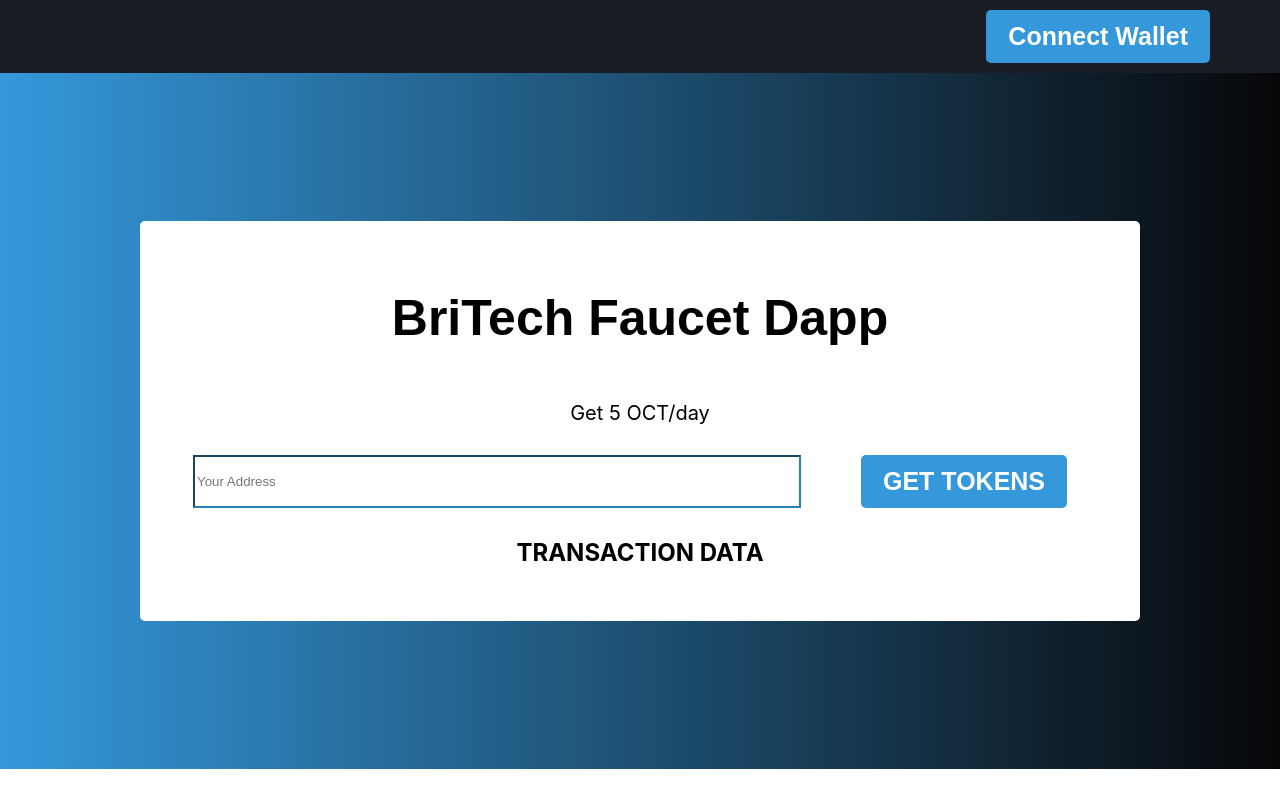
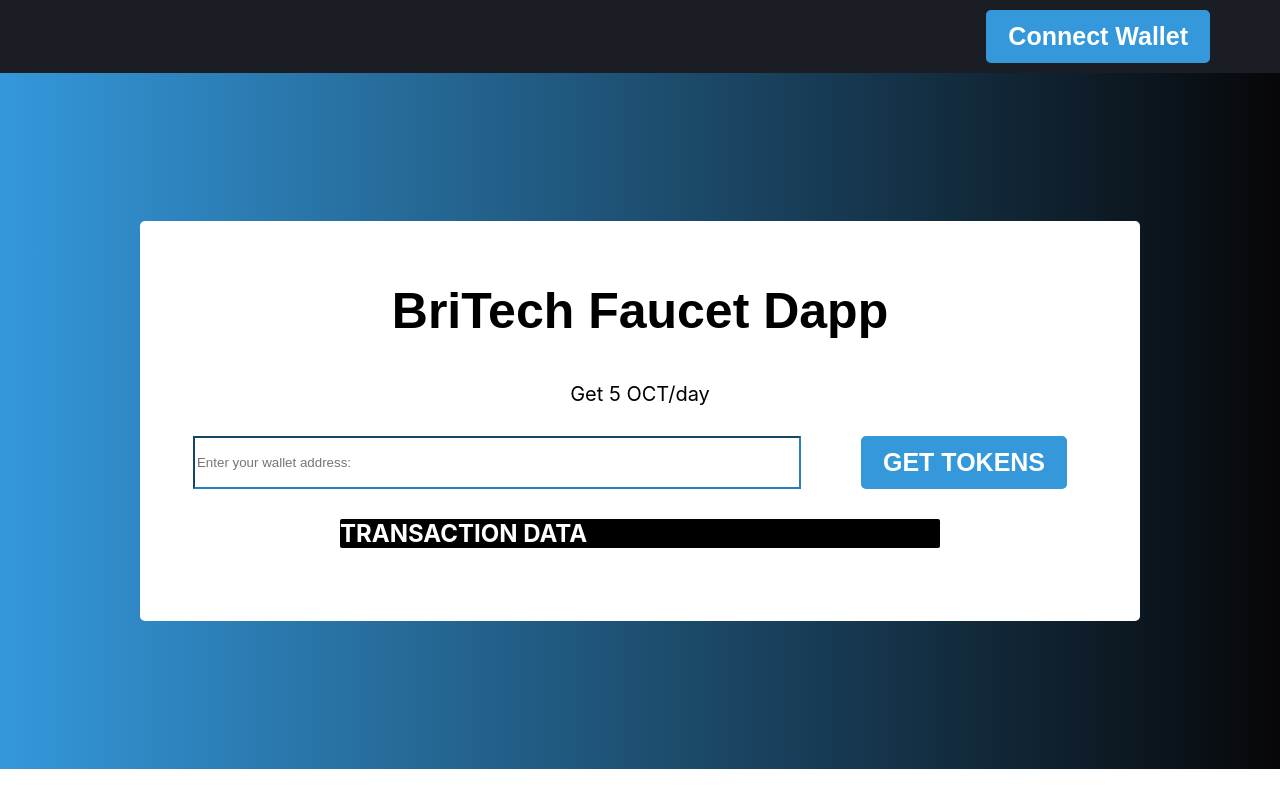
Before and after one commit to Bryanmankind/Dax_Faucet_Dapp, a React (Create React App) app in the folder dax_faucet_dapp/: page / in a window 1280 px wide. Built offline with nearby package versions, Linux system fonts and the light colour scheme.

Commit message:
Dax-faucet-dapp

```diff
--- a/dax_faucet_dapp/src/App.css
+++ b/dax_faucet_dapp/src/App.css
@@ -44,6 +44,7 @@ button:hover {
 }
 
 .faucetApp{
+  position: relative;
   background-color: white;
   display: flex;
   flex-direction: column;
@@ -54,16 +55,24 @@ button:hover {
   justify-content: center;
 }
 
-
-
 .faucetApp h1 {
   font-weight: bold;
   font-family: sans-serif;
   font-size: 50px;
+  margin-top: 8px;
 }
 
 .faucetApp p {
   font-size: 20px;
+  margin-top: 8px;
+}
+
+.faucetApp h2 {
+  background-color: black;
+  color: white;
+  width: 600px;
+  border-radius: 2px;
+  align-items: center;
 
 }
 
--- a/dax_faucet_dapp/src/App.js
+++ b/dax_faucet_dapp/src/App.js
@@ -72,11 +72,13 @@ function App() {
 
         <div className="getFaucet">
 
-        <input placeholder="Your Address" type="text"/>
+        <input placeholder="Enter your wallet address: " type="text"/>
         <button>GET TOKENS</button>
         </div>
 
+        <div className="Txndata">
         <h2>TRANSACTION DATA</h2>
+        </div>
       </div>
     </div>
     </>
```
